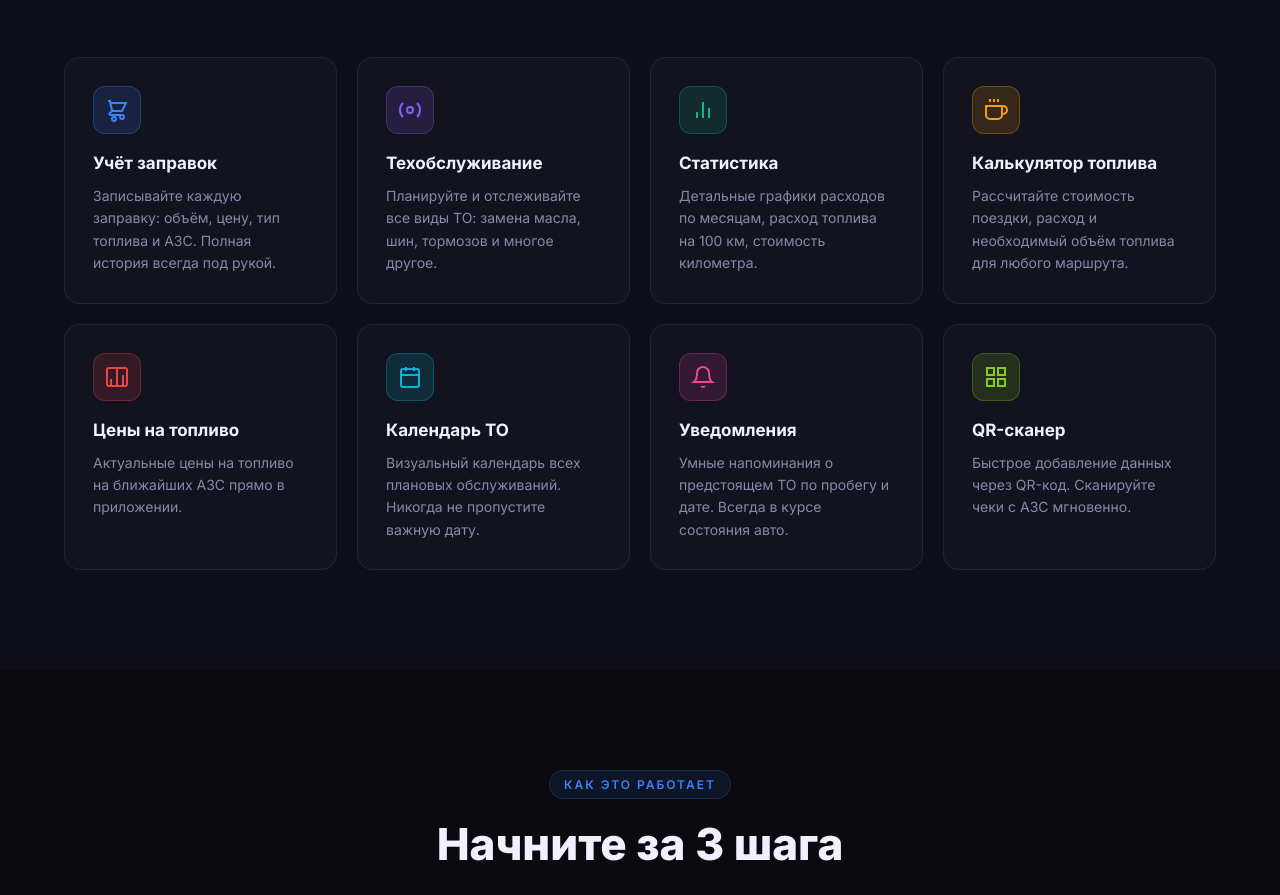
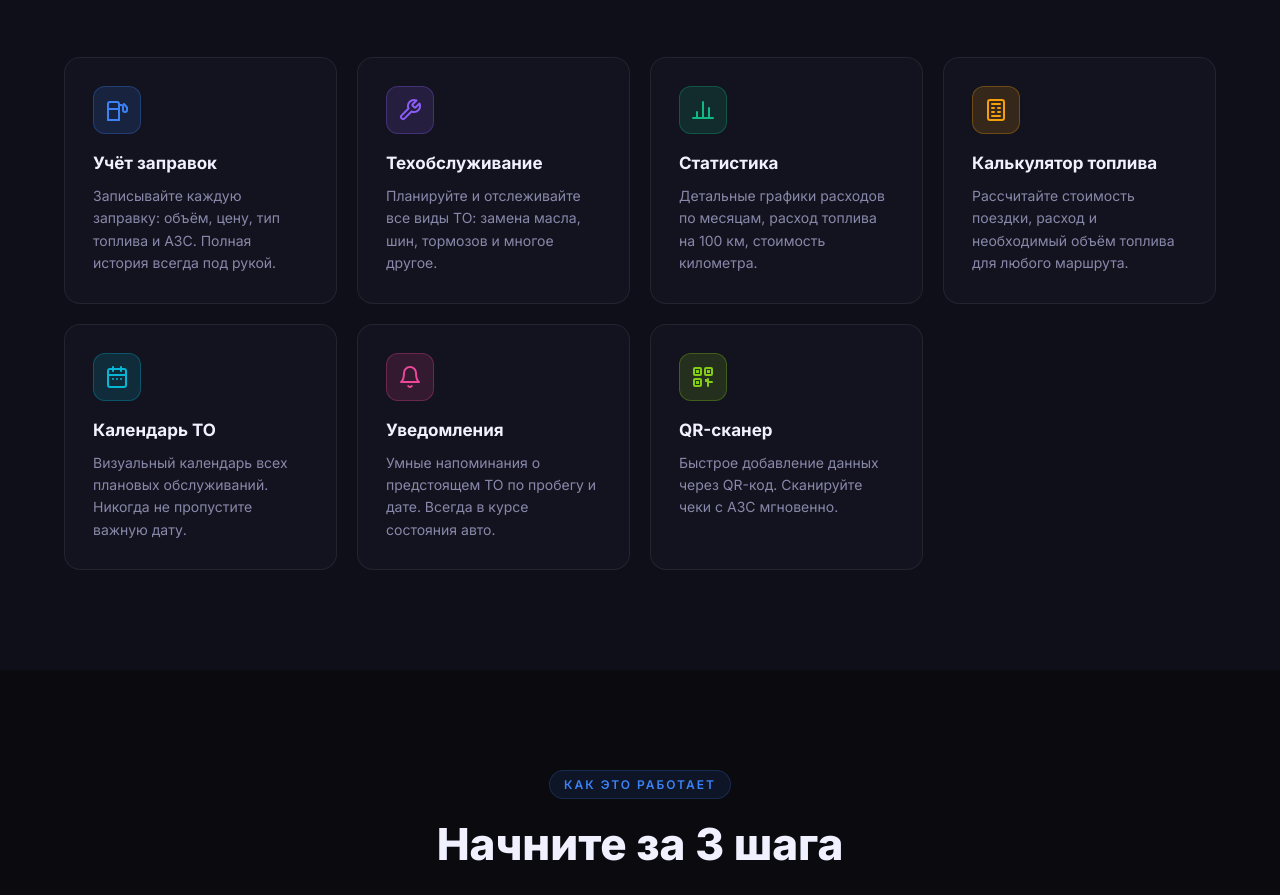
Before and after one commit to andreeika/mycar-website, a plain HTML site: page index.html in a window 1280 px wide. Shown: the part 1124-2019 px from the top of the page. Drawn offline with Linux system fonts and the light colour scheme.

Commit message:
изменения

```diff
--- a/index.html
+++ b/index.html
@@ -118,7 +118,8 @@
 
         <div class="feature-card" data-delay="0">
           <div class="feature-icon" style="--c:#3b82f6">
-            <svg width="24" height="24" viewBox="0 0 24 24" fill="none" stroke="currentColor" stroke-width="2"><path d="M3 3h2l.4 2M7 13h10l4-8H5.4M7 13L5.4 5M7 13l-2.293 2.293c-.63.63-.184 1.707.707 1.707H17m0 0a2 2 0 1 0 0 4 2 2 0 0 0 0-4zm-8 2a2 2 0 1 0 0 4 2 2 0 0 0 0-4z"/></svg>
+            <!-- Fuel pump -->
+            <svg width="24" height="24" viewBox="0 0 24 24" fill="none" stroke="currentColor" stroke-width="2" stroke-linecap="round" stroke-linejoin="round"><path d="M3 22V6a2 2 0 0 1 2-2h7a2 2 0 0 1 2 2v16"/><path d="M3 11h11"/><path d="M14 7h2a2 2 0 0 1 2 2v3a2 2 0 0 0 2 2h0a2 2 0 0 0 2-2V9.5L19 6"/><line x1="3" y1="22" x2="14" y2="22"/></svg>
           </div>
           <h3>Учёт заправок</h3>
           <p>Записывайте каждую заправку: объём, цену, тип топлива и АЗС. Полная история всегда под рукой.</p>
@@ -126,7 +127,8 @@
 
         <div class="feature-card" data-delay="100">
           <div class="feature-icon" style="--c:#8b5cf6">
-            <svg width="24" height="24" viewBox="0 0 24 24" fill="none" stroke="currentColor" stroke-width="2"><circle cx="12" cy="12" r="3"/><path d="M19.07 4.93a10 10 0 0 1 0 14.14M4.93 4.93a10 10 0 0 0 0 14.14"/></svg>
+            <!-- Wrench/tool -->
+            <svg width="24" height="24" viewBox="0 0 24 24" fill="none" stroke="currentColor" stroke-width="2" stroke-linecap="round" stroke-linejoin="round"><path d="M14.7 6.3a1 1 0 0 0 0 1.4l1.6 1.6a1 1 0 0 0 1.4 0l3.77-3.77a6 6 0 0 1-7.94 7.94l-6.91 6.91a2.12 2.12 0 0 1-3-3l6.91-6.91a6 6 0 0 1 7.94-7.94l-3.76 3.76z"/></svg>
           </div>
           <h3>Техобслуживание</h3>
           <p>Планируйте и отслеживайте все виды ТО: замена масла, шин, тормозов и многое другое.</p>
@@ -134,7 +136,8 @@
 
         <div class="feature-card" data-delay="200">
           <div class="feature-icon" style="--c:#10b981">
-            <svg width="24" height="24" viewBox="0 0 24 24" fill="none" stroke="currentColor" stroke-width="2"><line x1="18" y1="20" x2="18" y2="10"/><line x1="12" y1="20" x2="12" y2="4"/><line x1="6" y1="20" x2="6" y2="14"/></svg>
+            <!-- Bar chart -->
+            <svg width="24" height="24" viewBox="0 0 24 24" fill="none" stroke="currentColor" stroke-width="2" stroke-linecap="round" stroke-linejoin="round"><line x1="18" y1="20" x2="18" y2="10"/><line x1="12" y1="20" x2="12" y2="4"/><line x1="6" y1="20" x2="6" y2="14"/><line x1="2" y1="20" x2="22" y2="20"/></svg>
           </div>
           <h3>Статистика</h3>
           <p>Детальные графики расходов по месяцам, расход топлива на 100 км, стоимость километра.</p>
@@ -142,39 +145,35 @@
 
         <div class="feature-card" data-delay="300">
           <div class="feature-icon" style="--c:#f59e0b">
-            <svg width="24" height="24" viewBox="0 0 24 24" fill="none" stroke="currentColor" stroke-width="2"><path d="M18 8h1a4 4 0 0 1 0 8h-1"/><path d="M2 8h16v9a4 4 0 0 1-4 4H6a4 4 0 0 1-4-4V8z"/><line x1="6" y1="1" x2="6" y2="4"/><line x1="10" y1="1" x2="10" y2="4"/><line x1="14" y1="1" x2="14" y2="4"/></svg>
+            <!-- Calculator -->
+            <svg width="24" height="24" viewBox="0 0 24 24" fill="none" stroke="currentColor" stroke-width="2" stroke-linecap="round" stroke-linejoin="round"><rect x="4" y="2" width="16" height="20" rx="2"/><line x1="8" y1="6" x2="16" y2="6"/><line x1="8" y1="10" x2="10" y2="10"/><line x1="14" y1="10" x2="16" y2="10"/><line x1="8" y1="14" x2="10" y2="14"/><line x1="14" y1="14" x2="16" y2="14"/><line x1="8" y1="18" x2="16" y2="18"/></svg>
           </div>
           <h3>Калькулятор топлива</h3>
           <p>Рассчитайте стоимость поездки, расход и необходимый объём топлива для любого маршрута.</p>
         </div>
 
         <div class="feature-card" data-delay="400">
-          <div class="feature-icon" style="--c:#ef4444">
-            <svg width="24" height="24" viewBox="0 0 24 24" fill="none" stroke="currentColor" stroke-width="2"><path d="M18 20V10"/><path d="M12 20V4"/><path d="M6 20v-6"/><rect x="2" y="3" width="20" height="18" rx="2"/></svg>
-          </div>
-          <h3>Цены на топливо</h3>
-          <p>Актуальные цены на топливо на ближайших АЗС прямо в приложении.</p>
-        </div>
-
-        <div class="feature-card" data-delay="500">
           <div class="feature-icon" style="--c:#06b6d4">
-            <svg width="24" height="24" viewBox="0 0 24 24" fill="none" stroke="currentColor" stroke-width="2"><rect x="3" y="4" width="18" height="18" rx="2" ry="2"/><line x1="16" y1="2" x2="16" y2="6"/><line x1="8" y1="2" x2="8" y2="6"/><line x1="3" y1="10" x2="21" y2="10"/></svg>
+            <!-- Calendar -->
+            <svg width="24" height="24" viewBox="0 0 24 24" fill="none" stroke="currentColor" stroke-width="2" stroke-linecap="round" stroke-linejoin="round"><rect x="3" y="4" width="18" height="18" rx="2"/><line x1="16" y1="2" x2="16" y2="6"/><line x1="8" y1="2" x2="8" y2="6"/><line x1="3" y1="10" x2="21" y2="10"/><line x1="8" y1="14" x2="8.01" y2="14"/><line x1="12" y1="14" x2="12.01" y2="14"/><line x1="16" y1="14" x2="16.01" y2="14"/></svg>
           </div>
           <h3>Календарь ТО</h3>
           <p>Визуальный календарь всех плановых обслуживаний. Никогда не пропустите важную дату.</p>
         </div>
 
-        <div class="feature-card" data-delay="600">
+        <div class="feature-card" data-delay="500">
           <div class="feature-icon" style="--c:#ec4899">
-            <svg width="24" height="24" viewBox="0 0 24 24" fill="none" stroke="currentColor" stroke-width="2"><path d="M18 8A6 6 0 0 0 6 8c0 7-3 9-3 9h18s-3-2-3-9"/><path d="M13.73 21a2 2 0 0 1-3.46 0"/></svg>
+            <!-- Bell -->
+            <svg width="24" height="24" viewBox="0 0 24 24" fill="none" stroke="currentColor" stroke-width="2" stroke-linecap="round" stroke-linejoin="round"><path d="M18 8A6 6 0 0 0 6 8c0 7-3 9-3 9h18s-3-2-3-9"/><path d="M13.73 21a2 2 0 0 1-3.46 0"/></svg>
           </div>
           <h3>Уведомления</h3>
           <p>Умные напоминания о предстоящем ТО по пробегу и дате. Всегда в курсе состояния авто.</p>
         </div>
 
-        <div class="feature-card" data-delay="700">
+        <div class="feature-card" data-delay="600">
           <div class="feature-icon" style="--c:#84cc16">
-            <svg width="24" height="24" viewBox="0 0 24 24" fill="none" stroke="currentColor" stroke-width="2"><rect x="3" y="3" width="7" height="7"/><rect x="14" y="3" width="7" height="7"/><rect x="14" y="14" width="7" height="7"/><rect x="3" y="14" width="7" height="7"/></svg>
+            <!-- QR code -->
+            <svg width="24" height="24" viewBox="0 0 24 24" fill="none" stroke="currentColor" stroke-width="2" stroke-linecap="round" stroke-linejoin="round"><rect x="3" y="3" width="7" height="7" rx="1"/><rect x="14" y="3" width="7" height="7" rx="1"/><rect x="3" y="14" width="7" height="7" rx="1"/><rect x="5" y="5" width="3" height="3" fill="currentColor" stroke="none"/><rect x="16" y="5" width="3" height="3" fill="currentColor" stroke="none"/><rect x="5" y="16" width="3" height="3" fill="currentColor" stroke="none"/><path d="M14 14h3v3h-3z" fill="currentColor" stroke="none"/><path d="M17 17h4"/><path d="M17 14v7"/></svg>
           </div>
           <h3>QR-сканер</h3>
           <p>Быстрое добавление данных через QR-код. Сканируйте чеки с АЗС мгновенно.</p>
```
